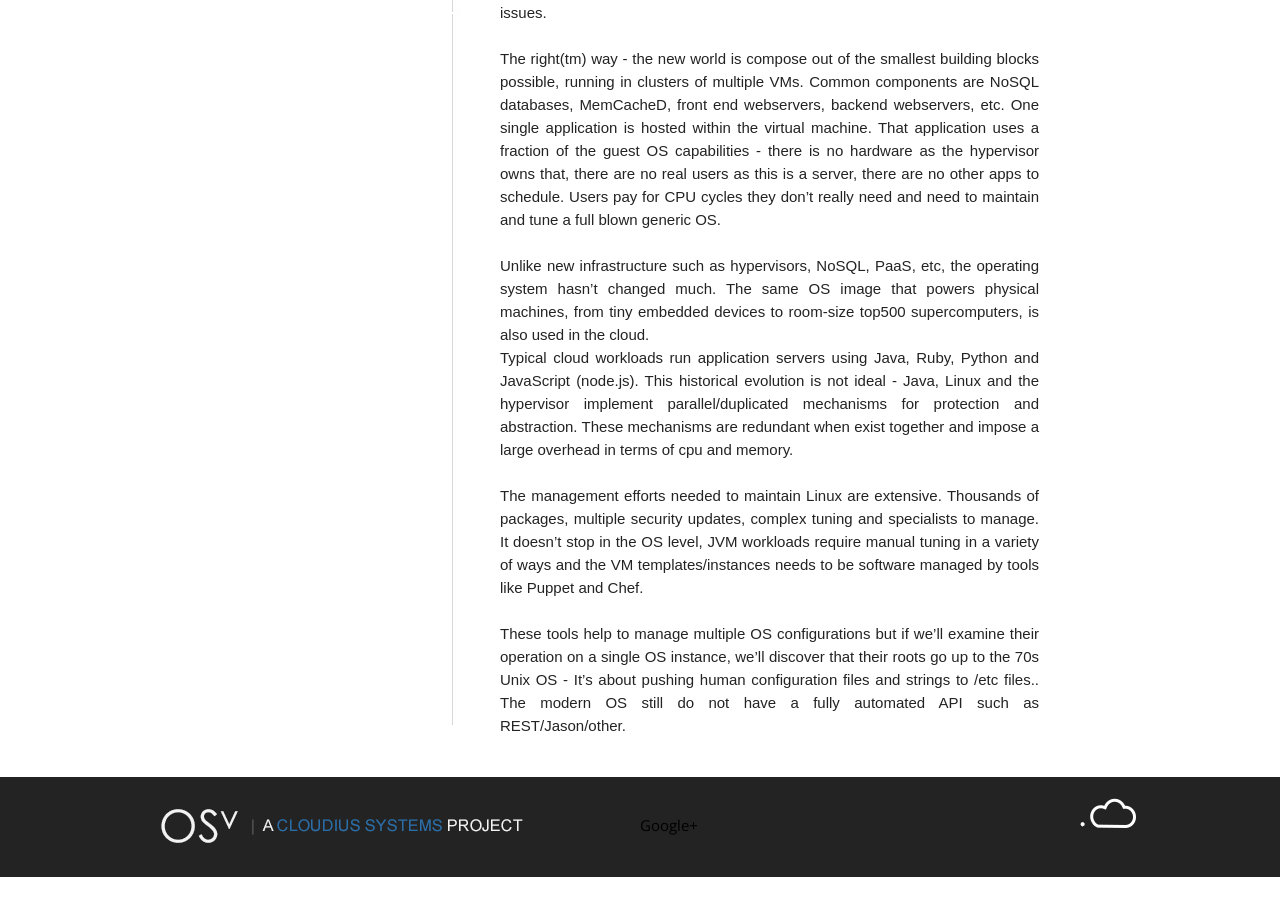
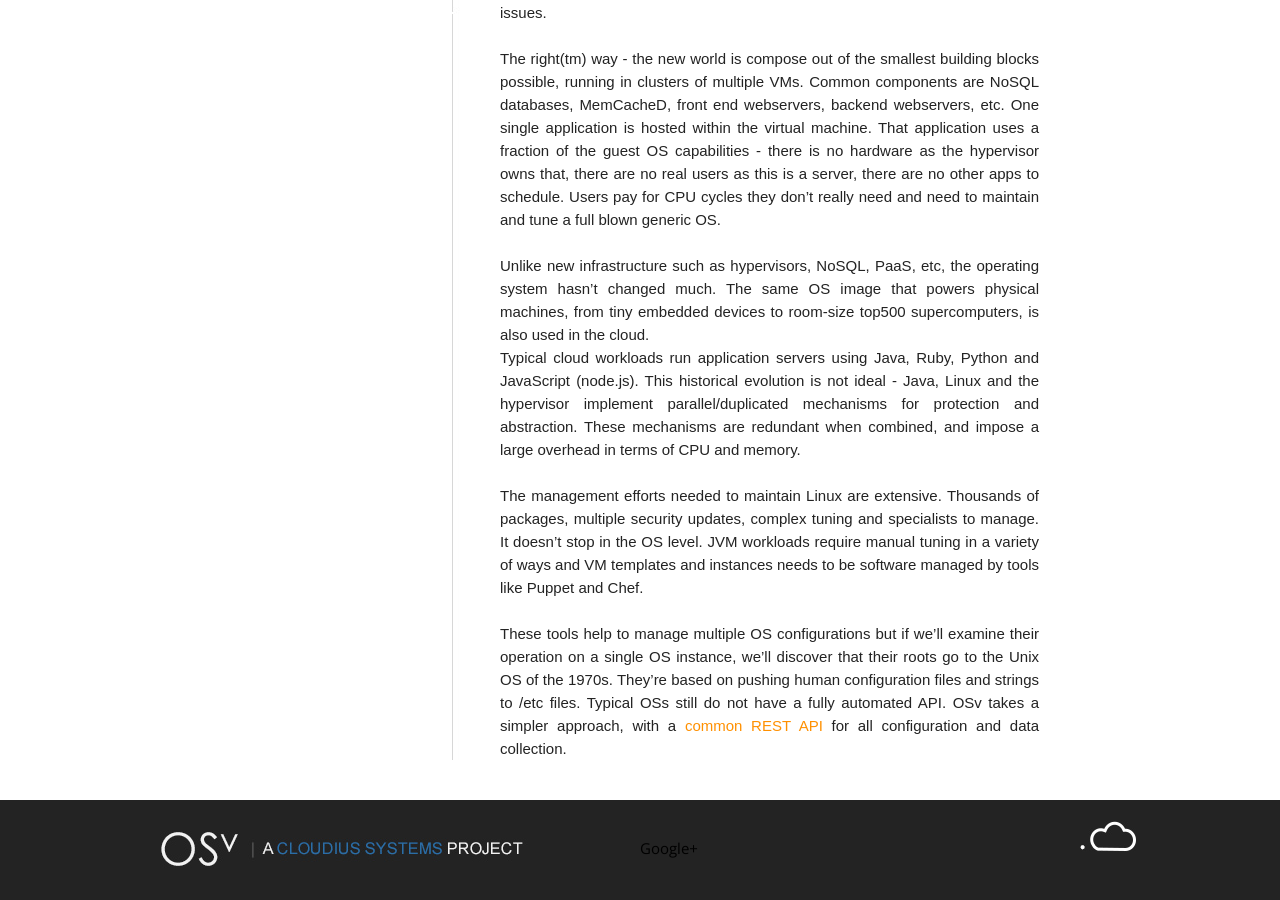
Before and after one commit to osv-io/osv-io.github.io, a Jekyll site: the page built from _posts/started/2014-02-10-why-new-os.md, in a window 1280 px wide and 900 px high, scrolled down 898 px. Built offline with Jekyll 4.4.1, drawn with Linux system fonts in a browser that asks for light colours; before the commit the page ends 1775 px from its top, so only the background shows below that; some of the changed text lies outside the part shown.

Commit message:
Usage edit and add link in Why New OS page
Signed-off-by: Don Marti <dmarti@cloudius-systems.com>

```diff
--- a/_posts/started/2014-02-10-why-new-os.md
+++ b/_posts/started/2014-02-10-why-new-os.md
@@ -1,6 +1,6 @@
 ---
 layout: nav
-title: Why New OS
+title: Why A New OS
 category: started
 show_heading: yes
 heading: Why a whole new OS is required
@@ -36,12 +36,12 @@ The right(tm) way - the new world is compose out of the smallest building blocks
 
 Unlike new infrastructure such as hypervisors, NoSQL, PaaS, etc, the operating system hasn’t changed much. The same OS image that powers physical machines, from tiny embedded devices to room-size top500 supercomputers, is also used in the cloud.
 
-Typical cloud workloads run application servers using Java, Ruby, Python and JavaScript (node.js). This historical evolution is not ideal - Java, Linux and the hypervisor implement parallel/duplicated mechanisms for protection and abstraction. These mechanisms are redundant when exist together and impose a large overhead in terms of cpu and memory.
+Typical cloud workloads run application servers using Java, Ruby, Python and JavaScript (node.js). This historical evolution is not ideal - Java, Linux and the hypervisor implement parallel/duplicated mechanisms for protection and abstraction. These mechanisms are redundant when combined, and impose a large overhead in terms of CPU and memory.
 
 &nbsp;
 
-The management efforts needed to maintain Linux are extensive. Thousands of packages, multiple security updates, complex tuning and specialists to manage. It doesn’t stop in the OS level, JVM workloads require manual tuning in a variety of ways and the VM templates/instances needs to be software managed by tools like Puppet and Chef.
+The management efforts needed to maintain Linux are extensive. Thousands of packages, multiple security updates, complex tuning and specialists to manage. It doesn’t stop in the OS level. JVM workloads require manual tuning in a variety of ways and VM templates and instances needs to be software managed by tools like Puppet and Chef.
 
 &nbsp;
 
-These tools help to manage multiple OS configurations but if we’ll examine their operation on a single OS instance, we’ll discover that their roots go up to the 70s Unix OS - It’s about pushing human configuration files and strings to /etc files.. The modern OS still do not have a fully automated API such as REST/Jason/other.
+These tools help to manage multiple OS configurations but if we’ll examine their operation on a single OS instance, we’ll discover that their roots go to the Unix OS of the 1970s.  They're based on pushing human configuration files and strings to /etc files. Typical OSs still do not have a fully automated API.  OSv takes a simpler approach, with a [common REST API](/manageability/) for all configuration and data collection.
```
